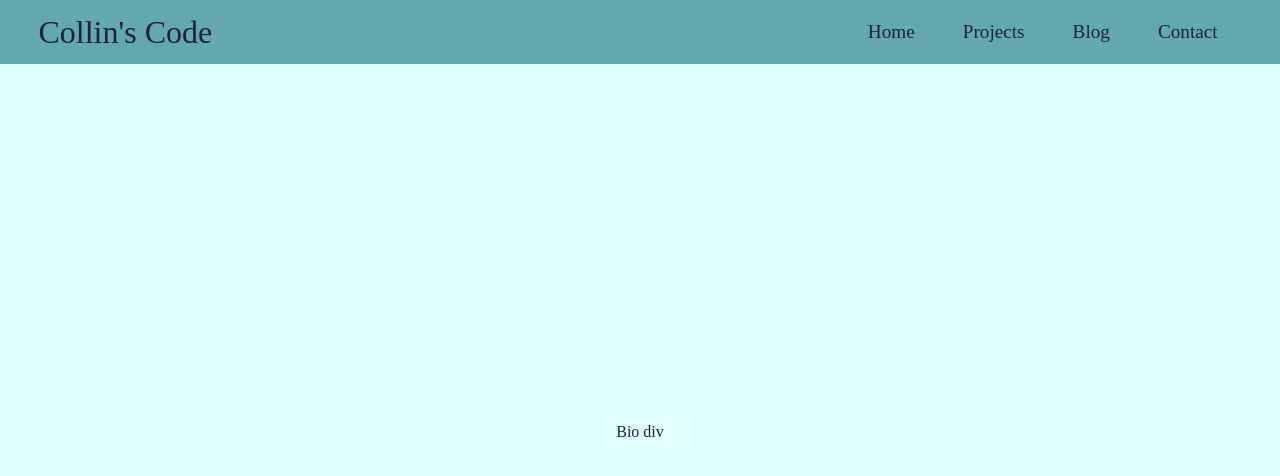
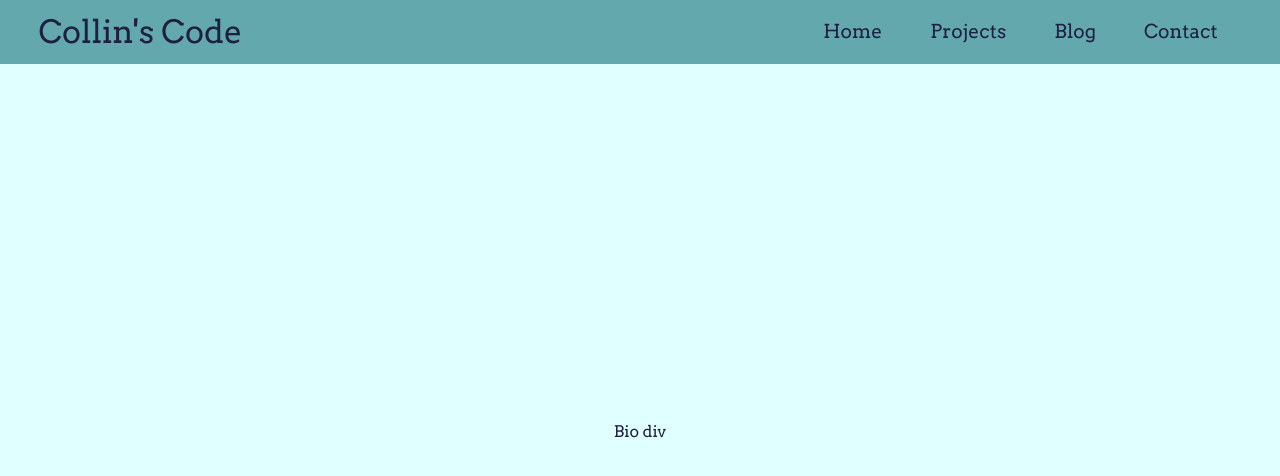
Before and after one commit to BlueEagle/blueeagle.github.io, a React (Create React App) app: page / in a window 1280 px wide. Shown: the top 476 px of the page. Built offline with nearby package versions, Linux system fonts and the light colour scheme.

Commit message:
added fonts back

```diff
--- a/public/index.html
+++ b/public/index.html
@@ -24,6 +24,7 @@
       work correctly both with client-side routing and a non-root public URL.
       Learn how to configure a non-root public URL by running `npm run build`.
     -->
+    <link href="https://fonts.googleapis.com/css2?family=Arvo&display=swap" rel="stylesheet">
     <title>React App</title>
   </head>
   <body>
--- a/src/components/App.jsx
+++ b/src/components/App.jsx
@@ -12,8 +12,7 @@
 const { fontColor, superLightBlue } = globalStyleValues
 
 const GloballyStyledDiv = styled.div`
-  /* @import url('https://fonts.googleapis.com/css2?family=Arvo&display=swap');
-  font-family: 'Arvo', serif; */
+  font-family: 'Arvo', serif;
   color: ${fontColor};
 
   a {
```
